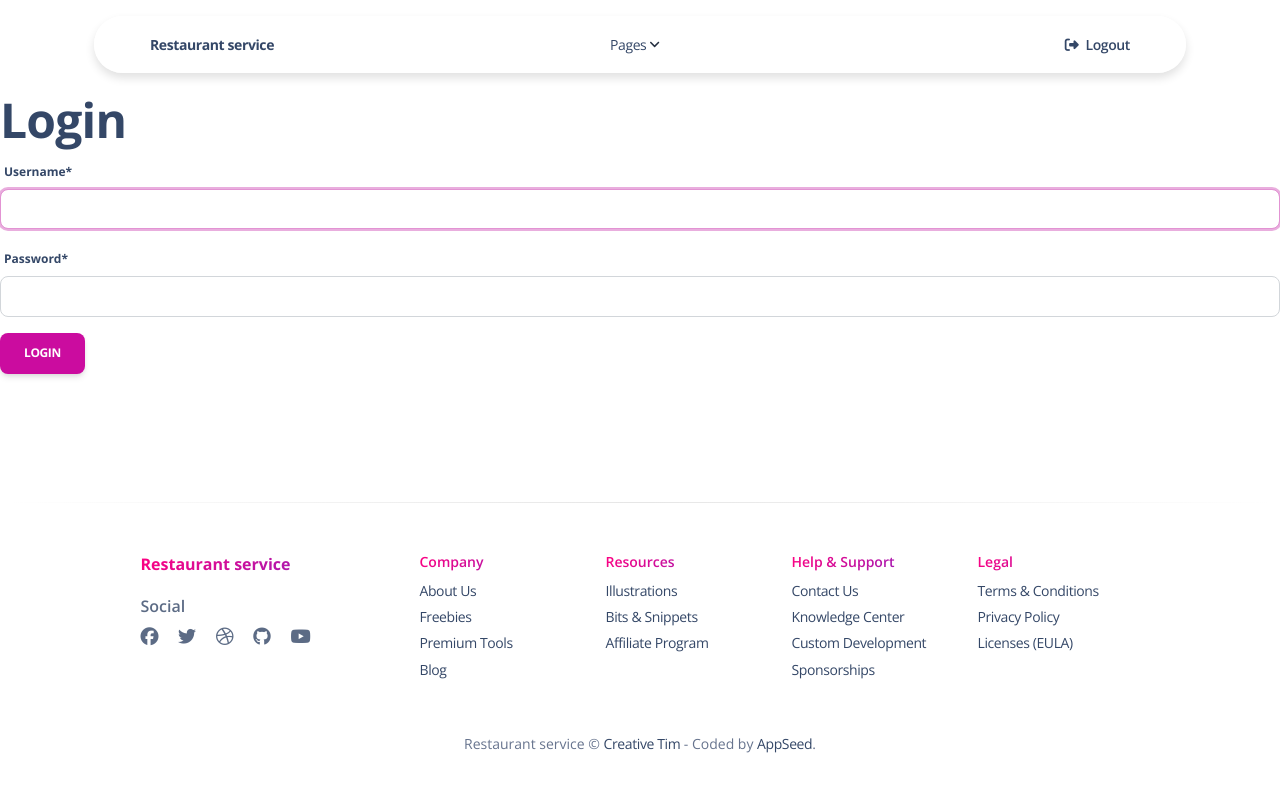
After one commit to gleblitvinenko/ChefHub, a Django app: page /accounts/login/ in a window 1280 px wide. The commit adds this page. Run offline with Django 4.2, Linux system fonts and the light colour scheme; some libraries are stand-ins or nearby versions.

Commit message:
Added login/logout & cooks, dishes, dish_types pages

```diff
--- a/kitchen/urls.py
+++ b/kitchen/urls.py
@@ -1,9 +1,29 @@
 from django.urls import path
 
-from kitchen.views import index
+from kitchen.views import (
+    index,
+    DishTypeListView,
+    DishListView,
+    CookListView
+)
 
 app_name = "kitchen"
 
 urlpatterns = [
     path("", index, name="index"),
+    path(
+        "dish_types/",
+        DishTypeListView.as_view(),
+        name="dish_type_list"
+    ),
+    path(
+        "dishes",
+        DishListView.as_view(),
+        name="dish_list"
+    ),
+    path(
+        "cooks",
+        CookListView.as_view(),
+        name="cook_list"
+    ),
 ]
--- a/restaurant_service/urls.py
+++ b/restaurant_service/urls.py
@@ -22,4 +22,5 @@ from django.urls import path, include
 urlpatterns = [
     path('admin/', admin.site.urls),
     path("", include("kitchen.urls", namespace="kitchen")),
+    path("accounts/", include("django.contrib.auth.urls")),
 ] + static(settings.STATIC_URL, document_root=settings.STATIC_ROOT)
--- a/templates/includes/navigation.html
+++ b/templates/includes/navigation.html
@@ -45,17 +45,14 @@
                         </div>
                         Landing Pages
                       </h6>
-                      <a href="#" class="dropdown-item border-radius-md">
-                        All authors
+                      <a href="{% url 'kitchen:dish_type_list' %}" class="dropdown-item border-radius-md">
+                        All dish types
                       </a>
-                      <a href="#" class="dropdown-item border-radius-md">
-                        All books
+                      <a href="{% url 'kitchen:dish_list' %}" class="dropdown-item border-radius-md">
+                        All dishes
                       </a>
-                      <a href="#" class="dropdown-item border-radius-md">
-                        All genres
-                      </a>
-                      <a href="#" class="dropdown-item border-radius-md">
-                        All publications
+                      <a href="{% url 'kitchen:cook_list' %}" class="dropdown-item border-radius-md">
+                        All cooks
                       </a>
                       <h6 class="dropdown-header text-dark font-weight-bolder d-flex justify-content-cente align-items-center px-0 mt-3">
                         <div class="d-inline-block">
@@ -77,12 +74,12 @@
                         </div>
                         Account
                       </h6>
-                      <a href="#" class="dropdown-item border-radius-md">
+                      <a href="{% url 'login' %}" class="dropdown-item border-radius-md">
                         Sign In
                       </a>
                     </div>
                     <li class="nav-item ms-lg-auto">
-                      <a class="nav-link nav-link-icon me-2" href="#">
+                      <a class="nav-link nav-link-icon me-2" href="{% url 'logout' %}">
                         <i class="fa fa-sign-out me-1"></i>
                         <p class="d-inline text-sm z-index-1 font-weight-bold" data-bs-toggle="tooltip" data-bs-placement="bottom" title="Logout">Logout</p>
                       </a>
--- /dev/null
+++ b/templates/kitchen/cook_list.html
@@ -0,0 +1,4 @@
+{% extends "base.html" %}
+{% block content %}
+  <h1>Cook</h1>
+{% endblock %}
--- /dev/null
+++ b/templates/kitchen/dish_list.html
@@ -0,0 +1,4 @@
+{% extends "base.html" %}
+{% block content %}
+  <h1>Dish</h1>
+{% endblock %}
--- /dev/null
+++ b/templates/kitchen/dish_type_list.html
@@ -0,0 +1,4 @@
+{% extends "base.html" %}
+{% block content %}
+  <h1>Dish type</h1>
+{% endblock %}
--- /dev/null
+++ b/templates/registration/login.html
@@ -0,0 +1,23 @@
+{% extends "base.html" %}
+{% load crispy_forms_filters %}
+
+{% block content %}
+  {% if form.errors %}
+    <p>Your username and password didn't match. Please try again.</p>
+  {% endif %}
+
+  <h1>Login</h1>
+
+  {% if next %}
+    <p>Please login to see this page.</p>
+  {% endif %}
+
+  <form method="post" action="{% url 'login' %}">
+    {% csrf_token %}
+    {{ form|crispy }}
+
+    <input type="submit" value="Login" class="btn btn-primary" />
+    <input type="hidden" name="next" value="{{ next }}" />
+  </form>
+
+{% endblock %}
```
Also changed, not shown: kitchen/views.py (+17 -0 lines), restaurant_service/settings.py (+7 -1 lines), templates/registration/logged_out.html (added, +7 -0 lines).
